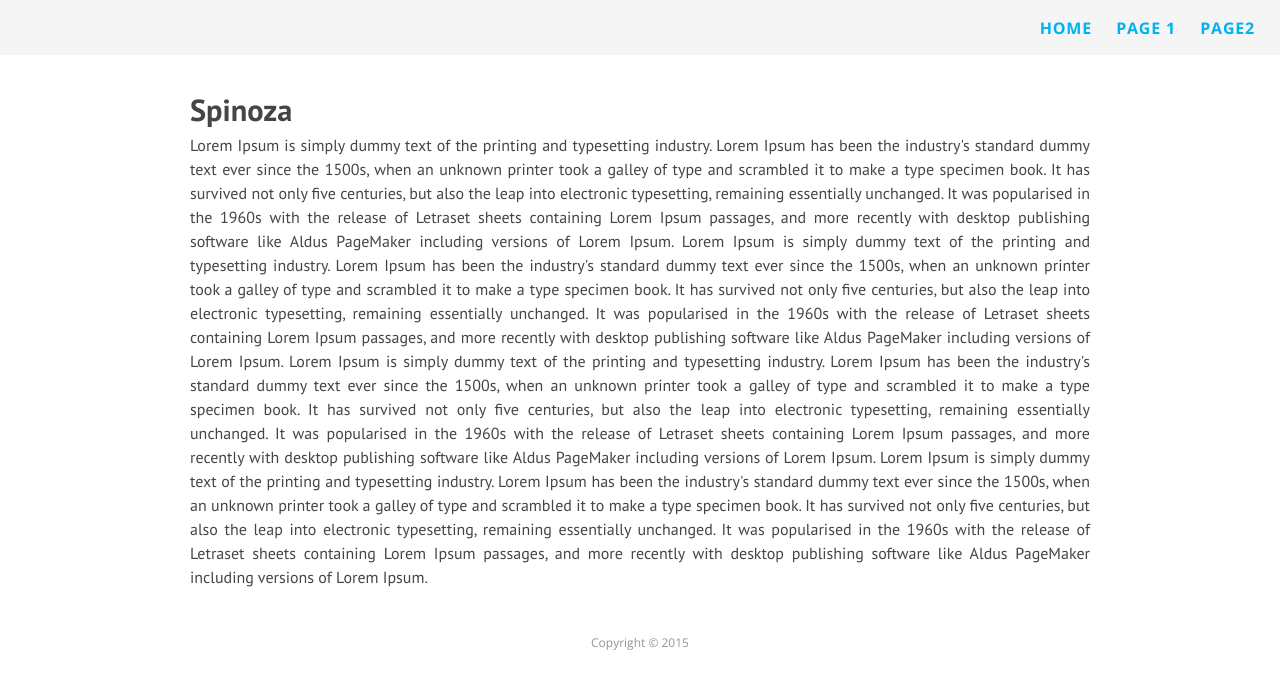
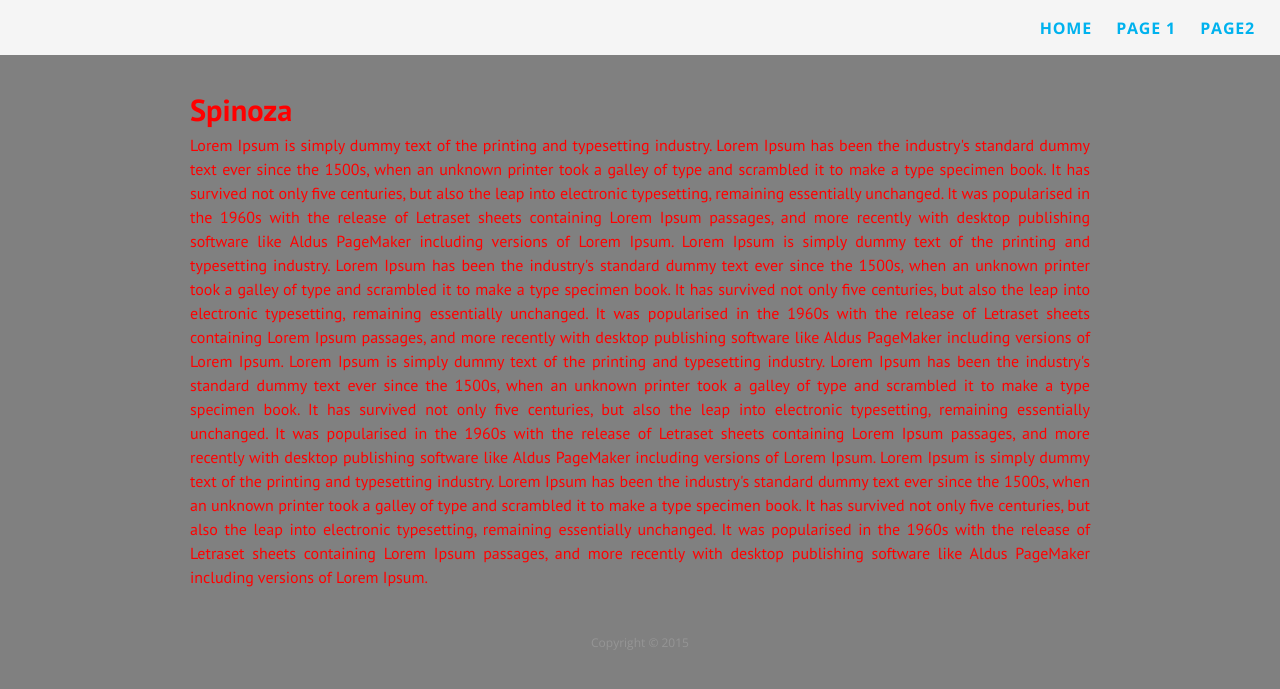
Before and after one commit to Tajtaj/spinoza, a Jekyll site: the page built from index.html, in a window 1280 px wide. Shown: the top 689 px of the page. Built offline with Jekyll 4.4.1, drawn with Linux system fonts in a browser that asks for light colours; nearby versions of some CDN libraries; Markdown is read by kramdown in place of the engine named in the settings.

Commit message:
Changes in css
Changes in css.

```diff
--- a/css/style.css
+++ b/css/style.css
@@ -1,4 +1,5 @@
 /***************** Custom CSS **************************/
 body{
-  background:gray;
+  background:gray !important;
+  color:red !important;
 }
```
Also changed, not shown: 1 other file.
